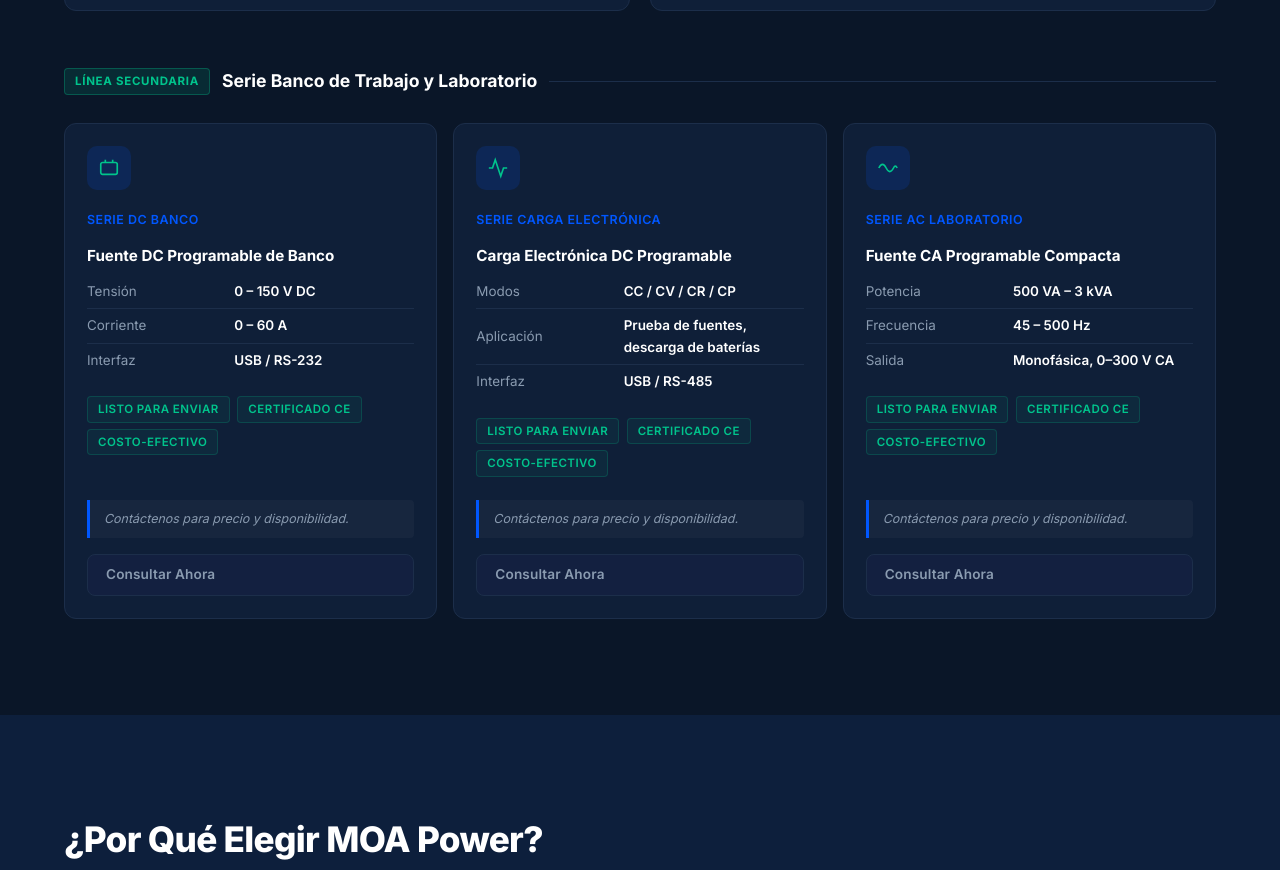
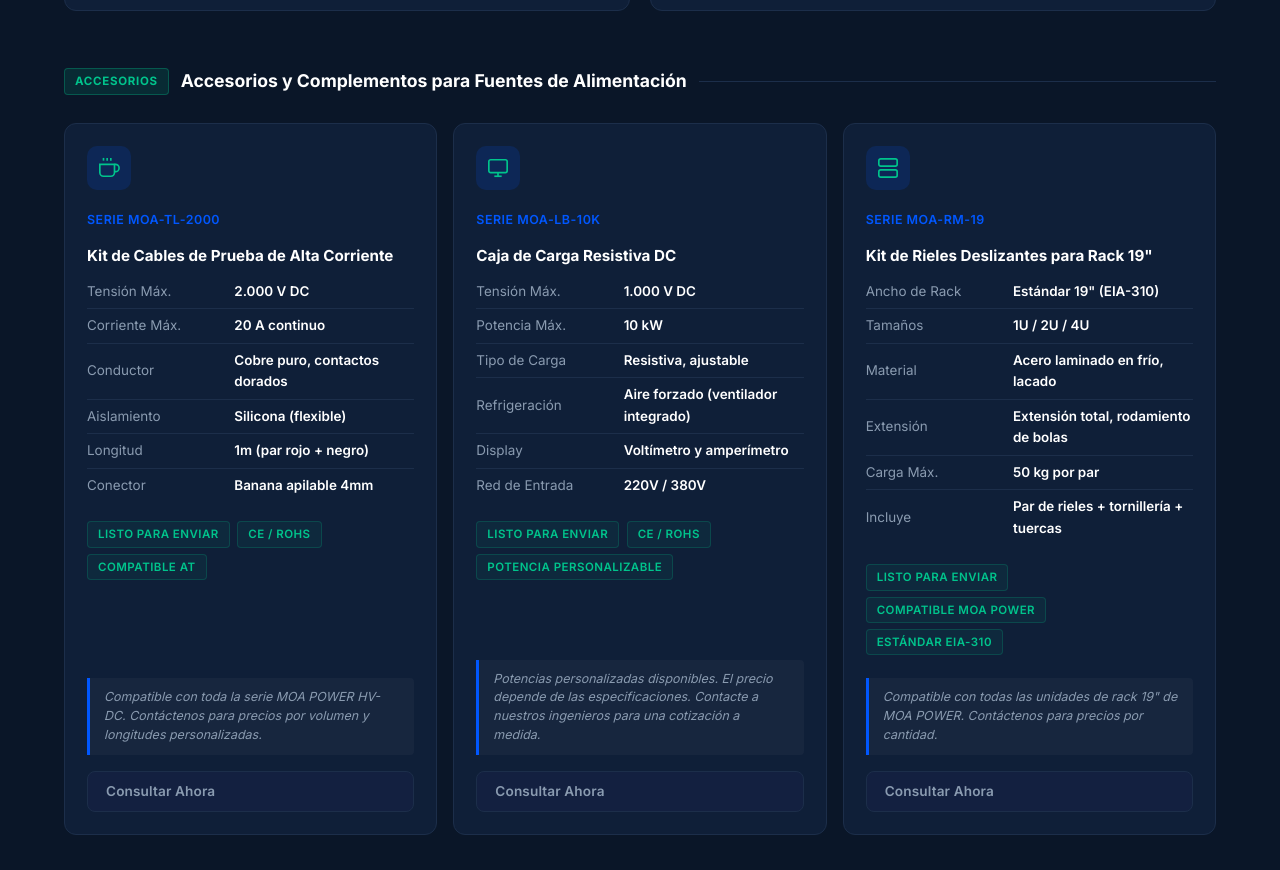
Before and after one commit to GOGOOD565/MOAPOWER, a plain HTML site: page es/index.html in a window 1280 px wide. Shown: the part 3069-3939 px from the top of the page. Drawn offline with Linux system fonts and the light colour scheme.

Commit message:
Update index.html
Change ES version

```diff
--- a/es/index.html
+++ b/es/index.html
@@ -229,78 +229,90 @@
 
     </div>
 
-    <!-- Línea Secundaria -->
+    <!-- Accesorios -->
     <div class="cat-label">
-      <span class="cat-badge secondary">Línea Secundaria</span>
-      <h3>Serie Banco de Trabajo y Laboratorio</h3>
+      <span class="cat-badge secondary">Accesorios</span>
+      <h3>Accesorios y Complementos para Fuentes de Alimentación</h3>
       <div class="cat-line"></div>
     </div>
 
     <div class="product-grid-secondary">
 
+      <!-- Kit de Cables de Prueba -->
       <div class="product-card secondary">
         <div class="prod-icon">
           <svg viewBox="0 0 24 24" fill="none" stroke="#00C48C" stroke-width="1.8" xmlns="http://www.w3.org/2000/svg">
-            <rect x="3" y="6" width="18" height="13" rx="2"/><line x1="8" y1="6" x2="8" y2="3"/><line x1="16" y1="6" x2="16" y2="3"/>
+            <path d="M18 8h1a4 4 0 0 1 0 8h-1"/><path d="M2 8h16v9a4 4 0 0 1-4 4H6a4 4 0 0 1-4-4V8z"/><line x1="6" y1="1" x2="6" y2="4"/><line x1="10" y1="1" x2="10" y2="4"/><line x1="14" y1="1" x2="14" y2="4"/>
           </svg>
         </div>
-        <div class="prod-series">Serie DC Banco</div>
-        <h4>Fuente DC Programable de Banco</h4>
+        <div class="prod-series">Serie MOA-TL-2000</div>
+        <h4>Kit de Cables de Prueba de Alta Corriente</h4>
         <table class="spec-table">
-          <tr><td>Tensión</td><td>0 – 150 V DC</td></tr>
-          <tr><td>Corriente</td><td>0 – 60 A</td></tr>
-          <tr><td>Interfaz</td><td>USB / RS-232</td></tr>
+          <tr><td>Tensión Máx.</td><td>2.000 V DC</td></tr>
+          <tr><td>Corriente Máx.</td><td>20 A continuo</td></tr>
+          <tr><td>Conductor</td><td>Cobre puro, contactos dorados</td></tr>
+          <tr><td>Aislamiento</td><td>Silicona (flexible)</td></tr>
+          <tr><td>Longitud</td><td>1m (par rojo + negro)</td></tr>
+          <tr><td>Conector</td><td>Banana apilable 4mm</td></tr>
         </table>
         <div class="prod-tags">
           <span class="tag green">Listo para Enviar</span>
-          <span class="tag green">Certificado CE</span>
-          <span class="tag green">Costo-Efectivo</span>
+          <span class="tag green">CE / RoHS</span>
+          <span class="tag green">Compatible AT</span>
         </div>
-        <div class="no-price-note">Contáctenos para precio y disponibilidad.</div>
+        <div class="no-price-note">Compatible con toda la serie MOA POWER HV-DC. Contáctenos para precios por volumen y longitudes personalizadas.</div>
         <a href="#contact" class="btn btn-ghost btn-sm">Consultar Ahora</a>
       </div>
 
+      <!-- Caja de Carga DC -->
       <div class="product-card secondary">
         <div class="prod-icon">
           <svg viewBox="0 0 24 24" fill="none" stroke="#00C48C" stroke-width="1.8" xmlns="http://www.w3.org/2000/svg">
-            <polyline points="22,12 18,12 15,21 9,3 6,12 2,12"/>
+            <rect x="2" y="3" width="20" height="14" rx="2"/><line x1="8" y1="21" x2="16" y2="21"/><line x1="12" y1="17" x2="12" y2="21"/>
           </svg>
         </div>
-        <div class="prod-series">Serie Carga Electrónica</div>
-        <h4>Carga Electrónica DC Programable</h4>
+        <div class="prod-series">Serie MOA-LB-10K</div>
+        <h4>Caja de Carga Resistiva DC</h4>
         <table class="spec-table">
-          <tr><td>Modos</td><td>CC / CV / CR / CP</td></tr>
-          <tr><td>Aplicación</td><td>Prueba de fuentes, descarga de baterías</td></tr>
-          <tr><td>Interfaz</td><td>USB / RS-485</td></tr>
+          <tr><td>Tensión Máx.</td><td>1.000 V DC</td></tr>
+          <tr><td>Potencia Máx.</td><td>10 kW</td></tr>
+          <tr><td>Tipo de Carga</td><td>Resistiva, ajustable</td></tr>
+          <tr><td>Refrigeración</td><td>Aire forzado (ventilador integrado)</td></tr>
+          <tr><td>Display</td><td>Voltímetro y amperímetro</td></tr>
+          <tr><td>Red de Entrada</td><td>220V / 380V</td></tr>
         </table>
         <div class="prod-tags">
           <span class="tag green">Listo para Enviar</span>
-          <span class="tag green">Certificado CE</span>
-          <span class="tag green">Costo-Efectivo</span>
+          <span class="tag green">CE / RoHS</span>
+          <span class="tag green">Potencia Personalizable</span>
         </div>
-        <div class="no-price-note">Contáctenos para precio y disponibilidad.</div>
+        <div class="no-price-note">Potencias personalizadas disponibles. El precio depende de las especificaciones. Contacte a nuestros ingenieros para una cotización a medida.</div>
         <a href="#contact" class="btn btn-ghost btn-sm">Consultar Ahora</a>
       </div>
 
+      <!-- Kit de Rieles para Rack -->
       <div class="product-card secondary">
         <div class="prod-icon">
           <svg viewBox="0 0 24 24" fill="none" stroke="#00C48C" stroke-width="1.8" xmlns="http://www.w3.org/2000/svg">
-            <path d="M2 12 Q6 4 10 12 Q14 20 18 12 Q20 8 22 12"/>
+            <rect x="2" y="2" width="20" height="8" rx="2"/><rect x="2" y="14" width="20" height="8" rx="2"/><line x1="6" y1="6" x2="6.01" y2="6"/><line x1="6" y1="18" x2="6.01" y2="18"/>
           </svg>
         </div>
-        <div class="prod-series">Serie AC Laboratorio</div>
-        <h4>Fuente CA Programable Compacta</h4>
+        <div class="prod-series">Serie MOA-RM-19</div>
+        <h4>Kit de Rieles Deslizantes para Rack 19"</h4>
         <table class="spec-table">
-          <tr><td>Potencia</td><td>500 VA – 3 kVA</td></tr>
-          <tr><td>Frecuencia</td><td>45 – 500 Hz</td></tr>
-          <tr><td>Salida</td><td>Monofásica, 0–300 V CA</td></tr>
+          <tr><td>Ancho de Rack</td><td>Estándar 19" (EIA-310)</td></tr>
+          <tr><td>Tamaños</td><td>1U / 2U / 4U</td></tr>
+          <tr><td>Material</td><td>Acero laminado en frío, lacado</td></tr>
+          <tr><td>Extensión</td><td>Extensión total, rodamiento de bolas</td></tr>
+          <tr><td>Carga Máx.</td><td>50 kg por par</td></tr>
+          <tr><td>Incluye</td><td>Par de rieles + tornillería + tuercas</td></tr>
         </table>
         <div class="prod-tags">
           <span class="tag green">Listo para Enviar</span>
-          <span class="tag green">Certificado CE</span>
-          <span class="tag green">Costo-Efectivo</span>
+          <span class="tag green">Compatible MOA POWER</span>
+          <span class="tag green">Estándar EIA-310</span>
         </div>
-        <div class="no-price-note">Contáctenos para precio y disponibilidad.</div>
+        <div class="no-price-note">Compatible con todas las unidades de rack 19" de MOA POWER. Contáctenos para precios por cantidad.</div>
         <a href="#contact" class="btn btn-ghost btn-sm">Consultar Ahora</a>
       </div>
 
```
